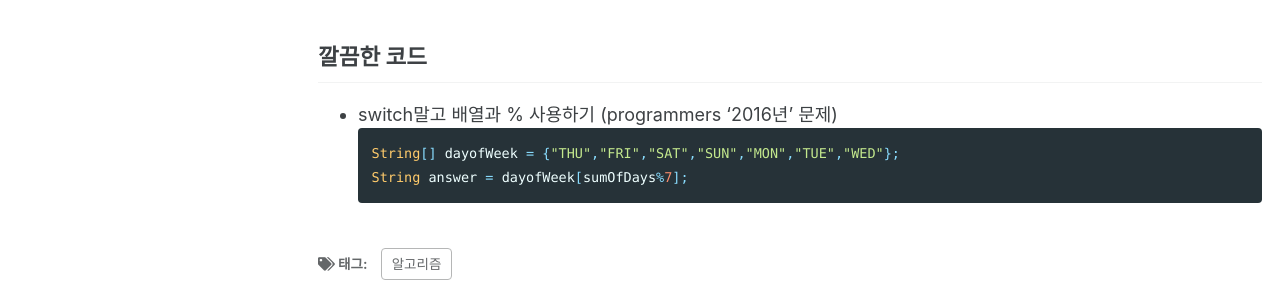
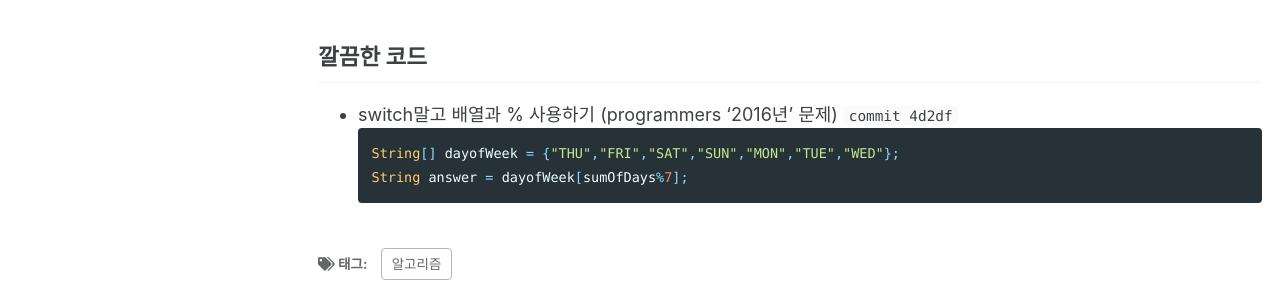
Before and after one commit to maenguin/maenguin.github.io, a Jekyll site: the page built from _posts/2020-12-01-algorithm-study.md, in a window 1280 px wide. Shown: the part 735-1021 px from the top of the page. Built offline with Jekyll 4.4.1, drawn with Linux system fonts in a browser that asks for light colours; cached includes are drawn as plain includes.

Commit message:
Update 2020-12-01-algorithm-study.md

````diff
--- a/_posts/2020-12-01-algorithm-study.md
+++ b/_posts/2020-12-01-algorithm-study.md
@@ -33,7 +33,7 @@ while(itor.hasNext()){
 
 ## 깔끔한 코드
 
-* switch말고 배열과 % 사용하기 (programmers '2016년' 문제)
+* switch말고 배열과 % 사용하기 (programmers '2016년' 문제) `commit 4d2df`
 ```java
 String[] dayofWeek = {"THU","FRI","SAT","SUN","MON","TUE","WED"};
 String answer = dayofWeek[sumOfDays%7];
````
